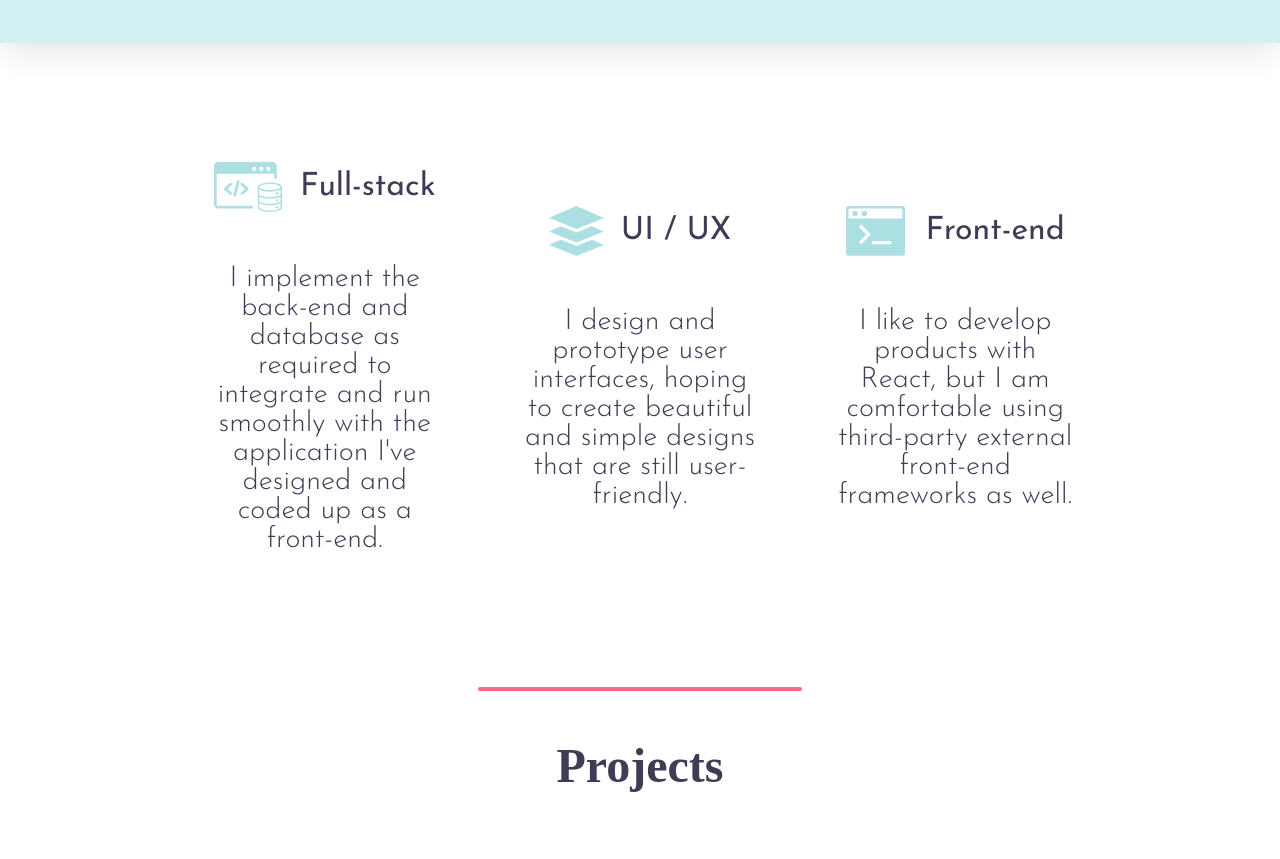
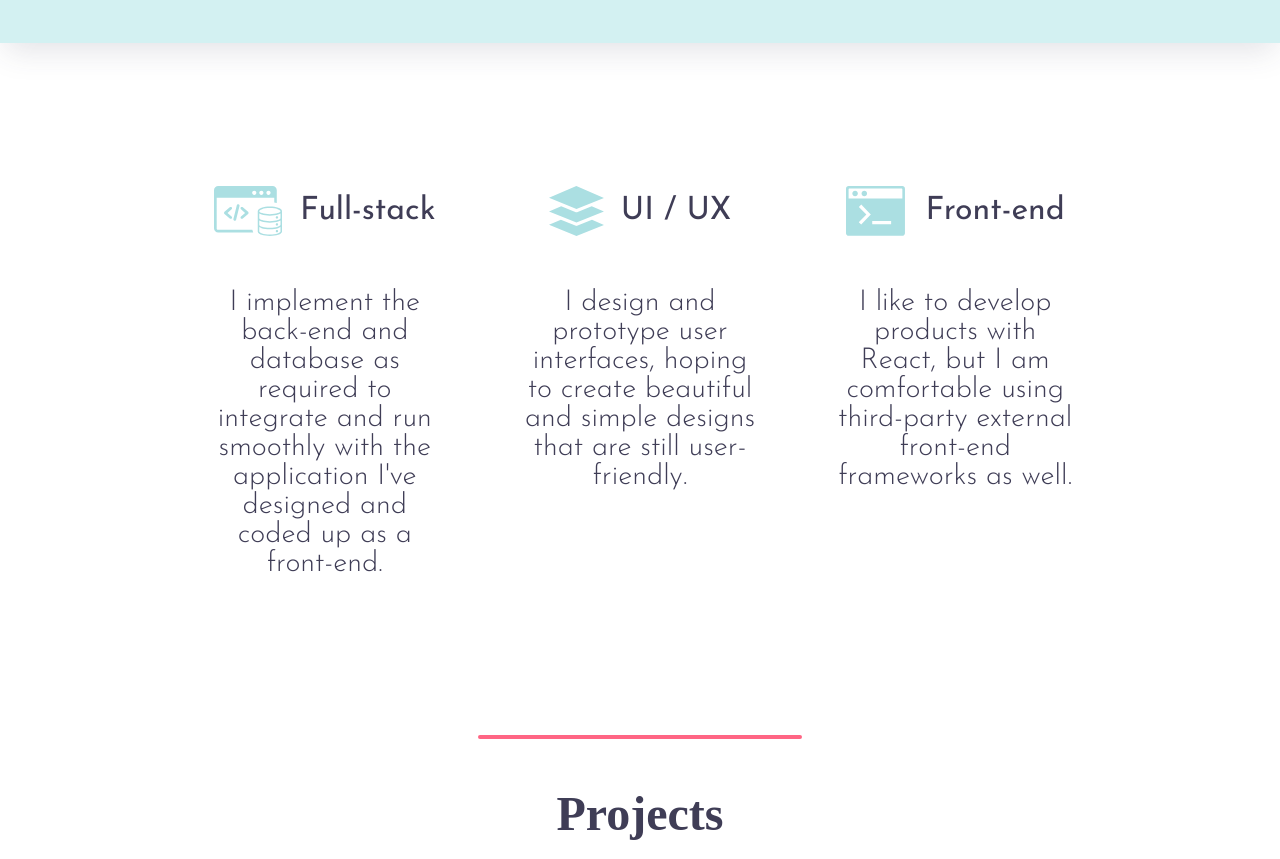
Before and after one commit to jatwong/portfolio, a plain HTML site: page index.html in a window 1280 px wide. Shown: the part 1780-2639 px from the top of the page. Drawn offline with Linux system fonts and the light colour scheme; a web font is replaced by a local one.

Commit message:
update styles

```diff
--- a/styles.css
+++ b/styles.css
@@ -143,6 +143,7 @@ h1 span {
   display: grid;
   grid-template-columns: 1fr 1fr 1fr;
   justify-items: center;
+  align-items: start;
   width: 80%;
   column-gap: 5em;
 }
@@ -154,6 +155,7 @@ h1 span {
   justify-content: center;
   max-width: 400px;
   text-align: center;
+  margin: 1.5em 0;
 }
 
 .skillsTitle {
```
